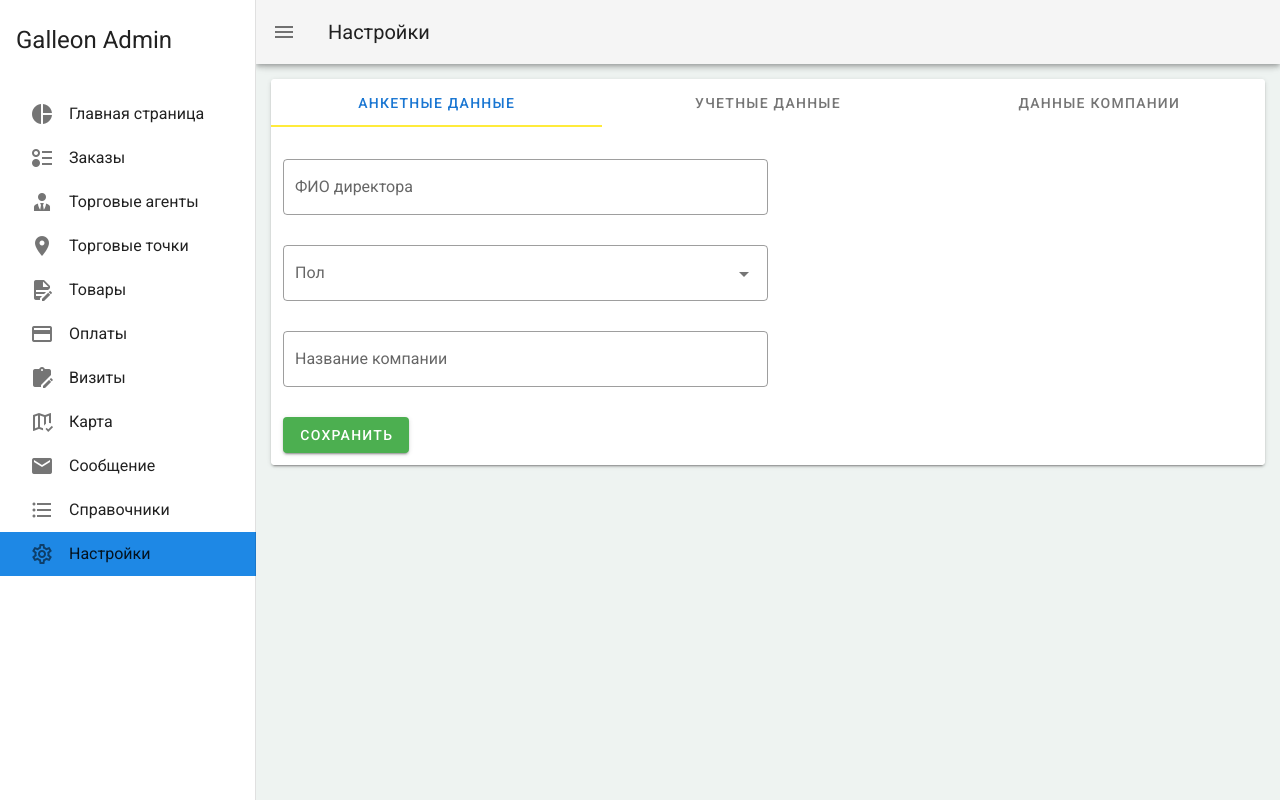
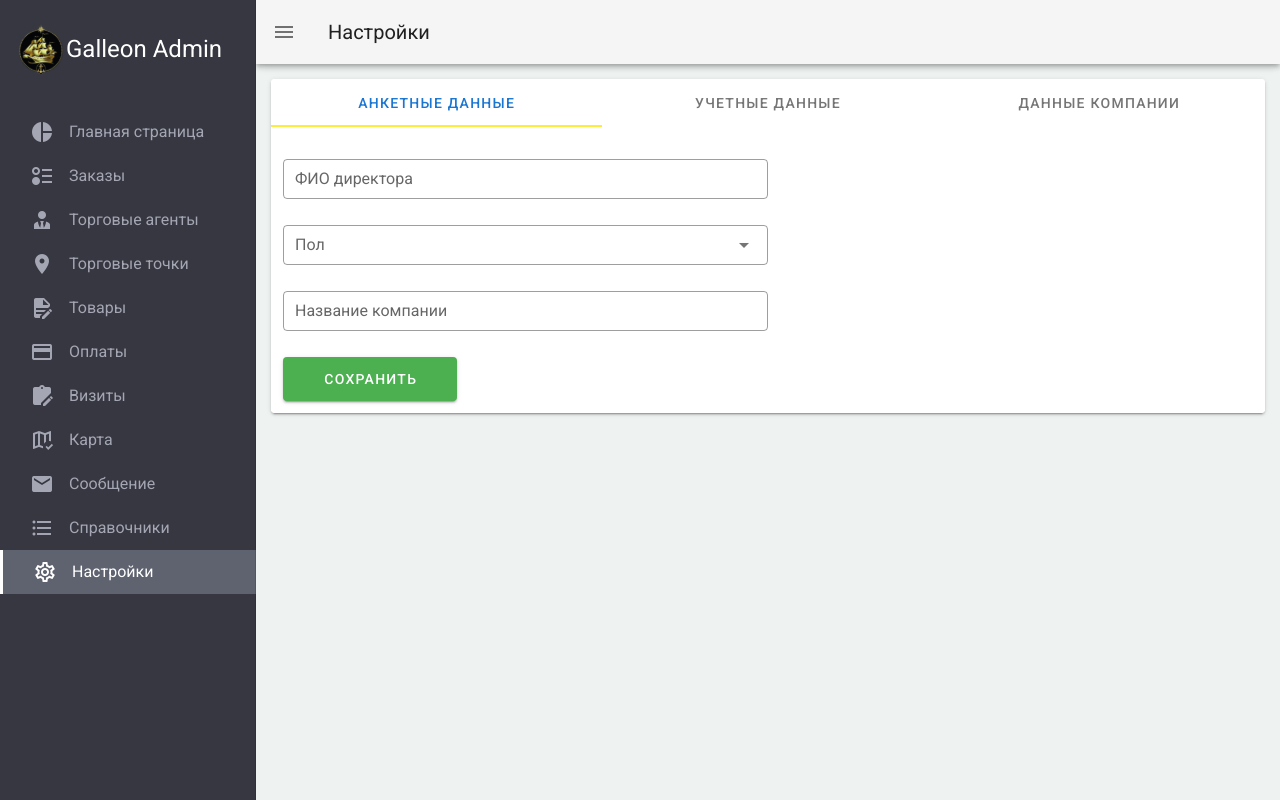
Before and after one commit to dilmuratserik/diploma-site-v, a Vue app: page /settings in a window 1280 px wide. Built offline with nearby package versions, Linux system fonts and the light colour scheme.

Commit message:
fixed bags

```diff
--- a/src/views/Directory.vue
+++ b/src/views/Directory.vue
@@ -15,7 +15,7 @@
                 <v-btn
                   class="white--text"
                   color="green"
-                  small
+                  large
                   @click.prevent="dialog.addPriceTypeDialog = true"
                   >Добавить тип цены <v-icon>mdi-plus</v-icon></v-btn
                 >
@@ -54,6 +54,7 @@
                   class="white--text"
                   color="green"
                   small
+                  large
                   @click.prevent="dialog.addStorageDialog = true"
                   >Добавить склад <v-icon>mdi-plus</v-icon></v-btn
                 >
@@ -92,6 +93,7 @@
                   class="white--text"
                   color="green"
                   small
+                  large
                   @click.prevent="dialog.addSectorDialog = true"
                   >Добавить сектор заказа <v-icon>mdi-plus</v-icon></v-btn
                 >
--- a/src/views/Main.vue
+++ b/src/views/Main.vue
@@ -1,14 +1,27 @@
 <template>
   <div>
-    <v-navigation-drawer v-model="drawer" class="custom-navigation" app>
+    <v-navigation-drawer
+      v-model="drawer"
+      class="custom-navigation"
+      color="#363740"
+      app
+    >
       <v-list dense>
-        <div class="py-4 px-4">
-          <h4 class="text-lg-h5">Galleon Admin</h4>
+        <div class="d-flex align-center py-4 px-4">
+          <img width="50" height="50" src="@/assets/logo.svg" alt="">
+          <h4 class="text-lg-h5 white--text">Galleon Admin</h4>
         </div>
         <div class="menu">
-          <router-link v-for="(item, i) in items" :key="i" class="menu__item" :class="{'menu__item-active' : routepath === item.path}" tag="div" :to="item.path">
-            <v-icon v-text="item.icon"></v-icon>
-            <span v-text="item.text"></span>
+          <router-link
+            v-for="(item, i) in items"
+            :key="i"
+            class="menu__item"
+            :class="{ 'menu__item-active': routepath === item.path }"
+            tag="div"
+            :to="item.path"
+          >
+            <v-icon color="#A4A6B3" v-text="item.icon"></v-icon>
+            <span style="color: #A4A6B3" v-text="item.text"></span>
           </router-link>
         </div>
       </v-list>
@@ -43,7 +56,11 @@ export default {
         { text: "Визиты", icon: "mdi-clipboard-edit", path: "/visits" },
         { text: "Карта", icon: "mdi-map-check-outline", path: "/map" },
         { text: "Сообщение", icon: "mdi-email", path: "/messages" },
-        { text: "Справочники", icon: 'mdi-format-list-bulleted', path: "/directory" },
+        {
+          text: "Справочники",
+          icon: "mdi-format-list-bulleted",
+          path: "/directory",
+        },
         { text: "Настройки", icon: "mdi-cog-outline", path: "/settings" },
       ],
     };
@@ -76,10 +93,17 @@ export default {
       margin-right: 15px;
     }
     &:focus {
-      background: #ECEFF1;
+      background: #eceff1;
     }
     &-active {
-      background: #1E88E5;
+      border-left: 3px solid #ffffff;
+      background: rgba($color: #9FA2B4, $alpha: 0.4);
+      span {
+        color: #ffffff !important;
+      }
+      i {
+        color: #ffffff !important;
+      }
     }
   }
 }
--- a/src/views/Payment.vue
+++ b/src/views/Payment.vue
@@ -71,6 +71,7 @@ export default {
         { text: "Сумма", value: "duty" },
       ],
       payments: [],
+      items: ['asd', 'asd'],
     };
   },
 };
--- a/src/views/Settings.vue
+++ b/src/views/Settings.vue
@@ -3,7 +3,6 @@
     <v-card>
       <v-tabs v-model="tab" fixed-tabs>
         <v-tabs-slider color="yellow"></v-tabs-slider>
-
         <v-tab v-for="item in items" :key="item">
           {{ item }}
         </v-tab>
@@ -13,17 +12,17 @@
           <v-container>
             <v-col cols="12" lg="6">
               <v-row>
-                <v-text-field label="ФИО директора" outlined> </v-text-field>
+                <v-text-field label="ФИО директора" outlined dense></v-text-field>
               </v-row>
               <v-row>
-                <v-select outlined label="Пол"> </v-select>
+                <v-select outlined label="Пол" dense></v-select>
               </v-row>
               <v-row>
-                <v-text-field label="Название компании" outlined>
+                <v-text-field label="Название компании" outlined dense>
                 </v-text-field>
               </v-row>
               <v-row>
-                <v-btn color="success"> Сохранить </v-btn>
+                <v-btn class="px-10" color="success" large> Сохранить </v-btn>
               </v-row>
             </v-col>
           </v-container>
@@ -32,34 +31,36 @@
           <v-container>
             <v-col cols="12" lg="6">
               <v-row>
-                <v-text-field label="Логин" outlined> </v-text-field>
+                <v-text-field label="Логин" outlined dense> </v-text-field>
               </v-row>
               <v-row>
-                <v-select outlined label="Часовой пояс"> </v-select>
+                <v-select outlined label="Часовой пояс" dense> </v-select>
               </v-row>
               <v-row>
                 <v-text-field
+                  v-model="credentials.password"
                   class="mr-5"
-                  v-model="password"
+                  name="input-10-1"
+                  label="Новый пароль"
+                  hint="At least 8 characters"
                   :append-icon="show1 ? 'mdi-eye' : 'mdi-eye-off'"
                   :rules="[rules.required, rules.min]"
                   :type="show1 ? 'text' : 'password'"
-                  name="input-10-1"
-                  label="Новый пароль"
-                  hint="At least 8 characters"
+                  @click:append="show1 = !show1"
                   outlined
-                  @click:append="show1 = !show1"
+                  dense
                 ></v-text-field>
                 <v-text-field
-                  v-model="password"
+                  v-model="credentials.password"
+                  name="input-10-1"
+                  label="Повторите пароль"
+                  hint="At least 8 characters"
                   :append-icon="show2 ? 'mdi-eye' : 'mdi-eye-off'"
                   :rules="[rules.required, rules.min]"
                   :type="show2 ? 'text' : 'password'"
-                  name="input-10-1"
-                  label="Повторите пароль"
-                  hint="At least 8 characters"
+                  @click:append="show2 = !show2"
                   outlined
-                  @click:append="show2 = !show2"
+                  dense
                 ></v-text-field>
               </v-row>
               <v-row no-gutters>
@@ -69,7 +70,7 @@
                 ></v-switch>
               </v-row>
               <v-row>
-                <v-btn color="success"> Сохранить </v-btn>
+                <v-btn class="px-10" color="success" large> Сохранить </v-btn>
               </v-row>
             </v-col>
           </v-container>
@@ -78,28 +79,28 @@
           <v-container>
             <v-row>
               <v-col cols="12" lg="6">
-                <v-text-field label="Юридическое название компании" outlined>
+                <v-text-field label="Юридическое название компании" outlined dense>
                 </v-text-field>
-                <v-text-field label="БИН компании" outlined> </v-text-field>
-                <v-text-field label="Email" outlined> </v-text-field>
-                <v-text-field label="Контактное лицо" outlined> </v-text-field>
-                <v-text-field label="Основной склад" outlined> </v-text-field>
-                <v-text-field label="Минимальная сумма заказа" outlined>
+                <v-text-field label="БИН компании" outlined dense> </v-text-field>
+                <v-text-field label="Email" outlined dense> </v-text-field>
+                <v-text-field label="Контактное лицо" outlined dense> </v-text-field>
+                <v-text-field label="Основной склад" outlined dense> </v-text-field>
+                <v-text-field label="Минимальная сумма заказа" outlined dense>
                 </v-text-field>
-                <v-select outlined label="Единица измерения"> </v-select>
+                <v-select outlined label="Единица измерения" dense> </v-select>
               </v-col>
               <v-col cols="12" lg="6">
-                <v-select outlined label="Регион"> </v-select>
-                <v-text-field label="Адрес" outlined> </v-text-field>
-                <v-text-field label="Телефон" outlined> </v-text-field>
-                <v-select outlined label="Основной тип цены"> </v-select>
-                <v-select outlined label="Сектор заказов"> </v-select>
-                <v-select outlined label="Тип оплаты в заказе"> </v-select>
+                <v-select outlined label="Регион" dense> </v-select>
+                <v-text-field label="Адрес" outlined dense> </v-text-field>
+                <v-text-field label="Телефон" outlined dense> </v-text-field>
+                <v-select outlined label="Основной тип цены" dense> </v-select>
+                <v-select outlined label="Сектор заказов" dense> </v-select>
+                <v-select outlined label="Тип оплаты в заказе" dense> </v-select>
               </v-col>
             </v-row>
             <v-row>
               <v-col cols="12" lg="6">
-                <v-btn color="success"> Сохранить </v-btn>
+                <v-btn class="px-10" color="success" large> Сохранить </v-btn>
               </v-col>
             </v-row>
           </v-container>
@@ -122,6 +123,33 @@ export default {
       items: ["Анкетные данные", "Учетные данные ", "Данные компании"],
       show1: false,
       show2: false,
+      worksheet: {
+        fullName: "",
+        gender: "",
+        companyName: "",
+      },
+      credentials: {
+        login: "",
+        timeZone: "",
+        password: "",
+        passwordConfrim: "",
+      },
+      companyData: {
+        companyFullName: "",
+        region: "",
+        bin: "",
+        address: "",
+        email: "",
+        phone: "",
+        contactPerson: "",
+        mainPriceType: "",
+        mainStorage: "",
+        mainSector: "",
+        orderSectors: "",
+        minOrderTotal: "",
+        typePayment: "",
+        unit: "",
+      },
       rules: {
         required: (value) => !!value || "Required.",
         min: (v) => v.length >= 8 || "Min 8 characters",
```
Also changed, not shown: src/assets/logo.svg.
